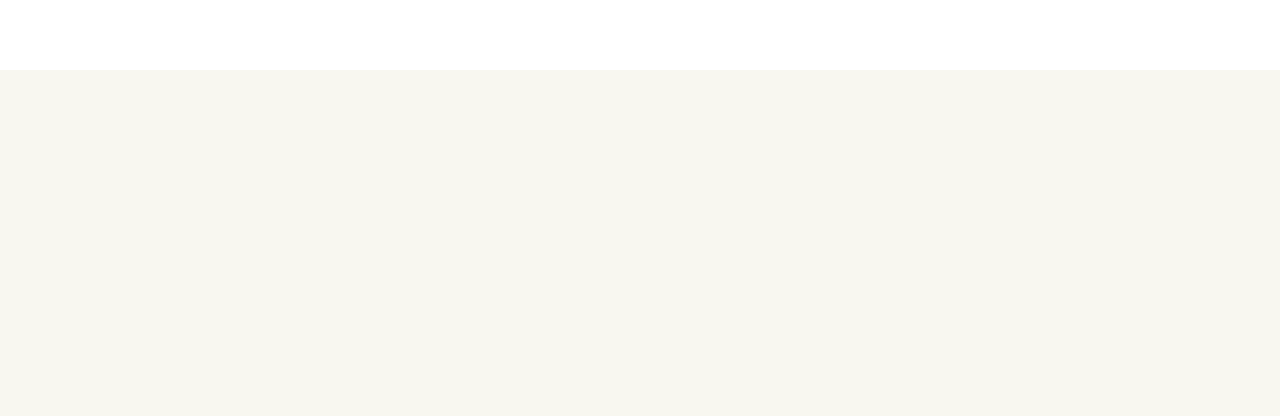
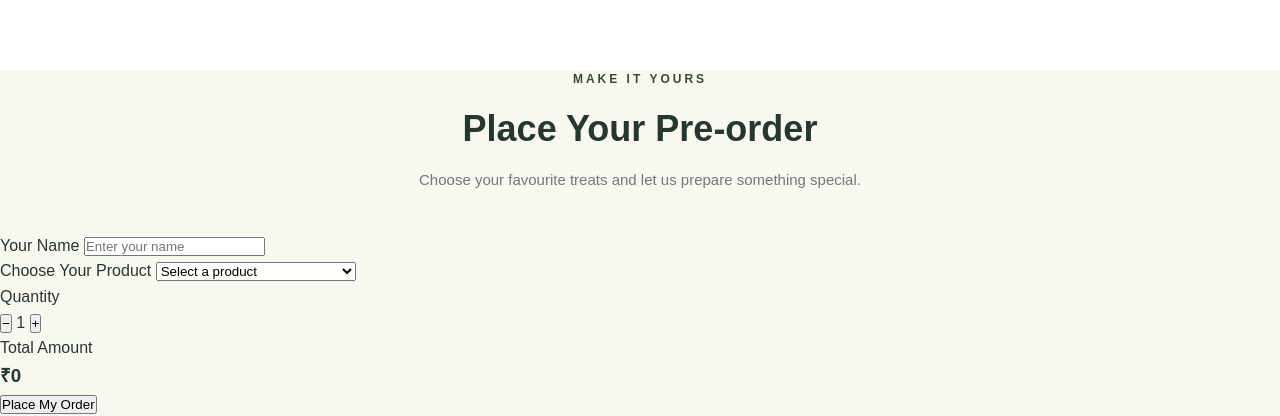
Before and after one commit to saurabhverma731044-stack/Bakery_Website_ITC_Project, a plain HTML site: page index.html in a window 1280 px wide. Shown: the part 4578-4994 px from the top of the page. Before the commit the page ends 4648 px from the top, so only its background shows below. Drawn offline with Linux system fonts and the light colour scheme.

Commit message:
Add pre-order form HTML structure

```diff
--- a/index.html
+++ b/index.html
@@ -368,6 +368,100 @@
     </div>
 
 </section>
+<!-- =================================
+     PRE-ORDER SECTION
+================================= -->
+
+<section class="order-section" id="order">
+
+    <!-- Section Heading -->
+    <div class="section-heading">
+        <p>MAKE IT YOURS</p>
+        <h2>Place Your Pre-order</h2>
+        <span>Choose your favourite treats and let us prepare something special.</span>
+    </div>
+
+    <!-- Pre-order Form -->
+    <form class="order-form" id="orderForm">
+
+        <!-- Customer Name -->
+        <div class="form-group">
+            <label for="customerName">Your Name</label>
+            <input type="text" id="customerName"
+                   placeholder="Enter your name" required>
+        </div>
+
+        <!-- Product Selection -->
+        <div class="form-group">
+            <label for="product">Choose Your Product</label>
+
+            <select id="product" required>
+                <option value="" data-price="0">Select a product</option>
+
+                <option value="Chocolate Pastry" data-price="60">
+                    Chocolate Pastry - ₹60
+                </option>
+
+                <option value="Red Velvet Pastry" data-price="75">
+                    Red Velvet Pastry - ₹75
+                </option>
+
+                <option value="Pineapple Pastry" data-price="50">
+                    Pineapple Pastry - ₹50
+                </option>
+
+                <option value="Black Forest Pastry" data-price="65">
+                    Black Forest Pastry - ₹65
+                </option>
+
+                <option value="Mango Pastry" data-price="60">
+                    Mango Pastry - ₹60
+                </option>
+
+                <option value="Chocolate Chip Cookies" data-price="40">
+                    Chocolate Chip Cookies - ₹40
+                </option>
+
+                <option value="Butter Cookies" data-price="35">
+                    Butter Cookies - ₹35
+                </option>
+
+                <option value="Chocolate Brownie" data-price="70">
+                    Chocolate Brownie - ₹70
+                </option>
+
+            </select>
+        </div>
+
+        <!-- Quantity Selector -->
+        <div class="form-group">
+            <label>Quantity</label>
+
+            <div class="quantity-selector">
+
+                <button type="button" id="decrease">−</button>
+
+                <span id="quantity">1</span>
+
+                <button type="button" id="increase">+</button>
+
+            </div>
+        </div>
+
+        <!-- Total Price -->
+        <div class="total-price">
+            <span>Total Amount</span>
+            <h3>₹<span id="total">0</span></h3>
+        </div>
+
+        <!-- Submit Button -->
+        <button type="submit" class="submit-btn">
+            Place My Order
+        </button>
+
+    </form>
+
+</section>
 
 
 </body>
```
